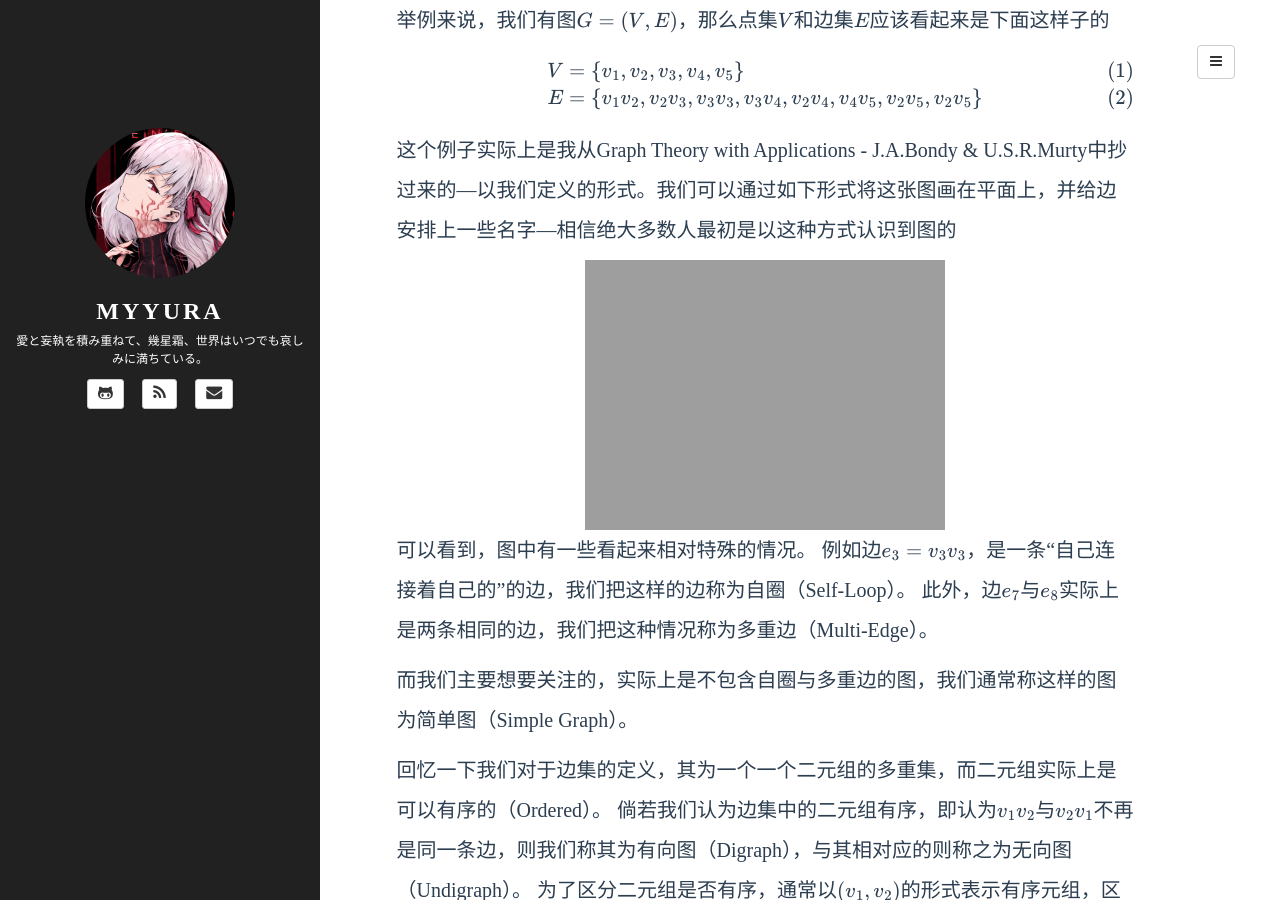
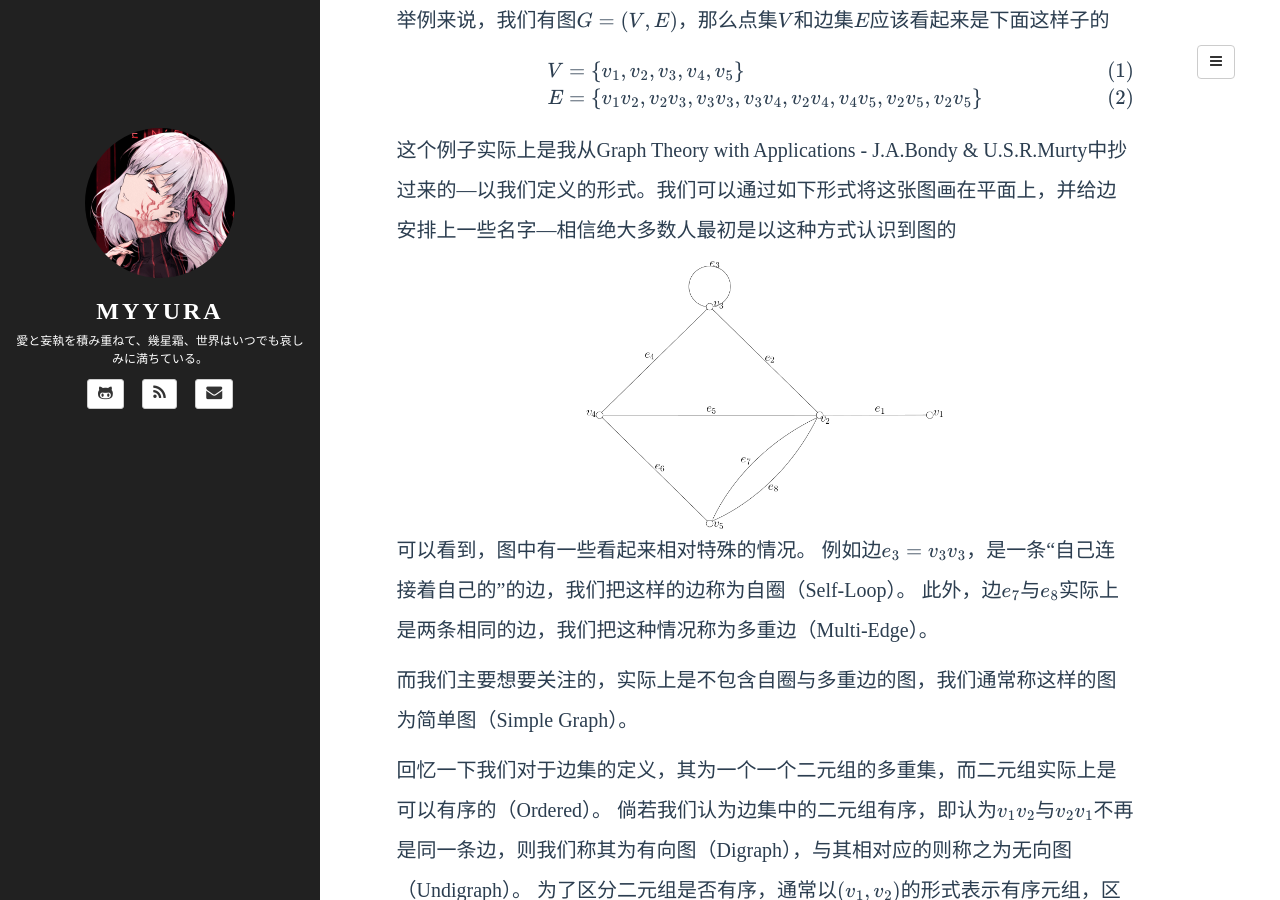
Before and after one commit to Myyura/myyura.github.io, a Jekyll site: the page built from _posts/math_algorithm/2020-8-1-graph-theory-1.md, in a window 1280 px wide and 900 px high, scrolled down 673 px. Built offline with Jekyll 4.4.1, drawn with Linux system fonts in a browser that asks for light colours; formulas are drawn with MathJax 3; a script that is not in the unit is left out; comment, search, counter and statistics services are not loaded.

Commit message:
Fix some typo

```diff
--- a/_posts/math_algorithm/2020-8-1-graph-theory-1.md
+++ b/_posts/math_algorithm/2020-8-1-graph-theory-1.md
@@ -32,7 +32,7 @@ $$
 这个例子实际上是我从Graph Theory with Applications - J.A.Bondy & U.S.R.Murty中抄过来的---以我们定义的形式。我们可以通过如下形式将这张图画在平面上，并给边安排上一些名字---相信绝大多数人最初是以这种方式认识到图的
 
 <figure style="text-align:center;">
-  <img src="{{ site.BASE_PATH }}/assets/images/graph_theroy_1_1.png" width="360" height="270" alt="1"/>
+  <img src="{{ site.BASE_PATH }}/assets/images/graph_theory_1_1.png" width="360" height="270" alt="1"/>
 </figure>
 
 可以看到，图中有一些看起来相对特殊的情况。
@@ -47,7 +47,7 @@ $$
 在绘制时，边$(v_1, v_2)$会被绘制为一条由点$v_1$指向$v_2$的边。
 
 <figure style="text-align:center;">
-  <img src="{{ site.BASE_PATH }}/assets/images/graph_theroy_1_2.png" width="360" height="270" alt="1"/>
+  <img src="{{ site.BASE_PATH }}/assets/images/graph_theory_1_2.png" width="360" height="270" alt="1"/>
 </figure>
 
 对于一点$u \in V$，与其邻接的边的数量被称为点$u$的度（Degree），记做$d(u)$，例如上述无向图中点$v_2$，其度为$5$。
@@ -65,7 +65,7 @@ $$
 就像下面这样，
 
 <figure style="text-align:center;">
-  <img src="{{ site.BASE_PATH }}/assets/images/graph_theroy_1_3.png" width="360" height="270" alt="1"/>
+  <img src="{{ site.BASE_PATH }}/assets/images/graph_theory_1_3.png" width="360" height="270" alt="1"/>
 </figure>
 
 则我们把这样的图称为二分图（Bipartite Graph），通常也会记做$G = ((X, Y), E)$。
@@ -113,7 +113,7 @@ $$
 上面例子中所提到的$G$很显然是连通图，倘若我们从中去掉边$e_2, e_5$与$e_6$，如下图所示，则为不连通图。
 
 <figure style="text-align:center;">
-  <img src="{{ site.BASE_PATH }}/assets/images/graph_theroy_1_4.png" width="360" height="270" alt="1"/>
+  <img src="{{ site.BASE_PATH }}/assets/images/graph_theory_1_4.png" width="360" height="270" alt="1"/>
 </figure>
 
 对于一个不连通图$G$来说，其中一定存在若干连通部分（如上图中的左上右下），每个部分为该不连通图的子图，且该部分无法通过加入一条图$G$中的边使其成为一个更大的$G$的连通子图。
@@ -125,7 +125,7 @@ $$
 接下来我们介绍图同构（Graph isomorphism），观察下面这张图，我们将其记做$H = (V_H, E_H)$,
 
 <figure style="text-align:center;">
-  <img src="{{ site.BASE_PATH }}/assets/images/graph_theroy_1_5.png" width="360" height="270" alt="1"/>
+  <img src="{{ site.BASE_PATH }}/assets/images/graph_theory_1_5.png" width="360" height="270" alt="1"/>
 </figure>
 
 他与我们最开始介绍的图例$G = (V, E)$一样，拥有$5$个点，$8$条边。
```
